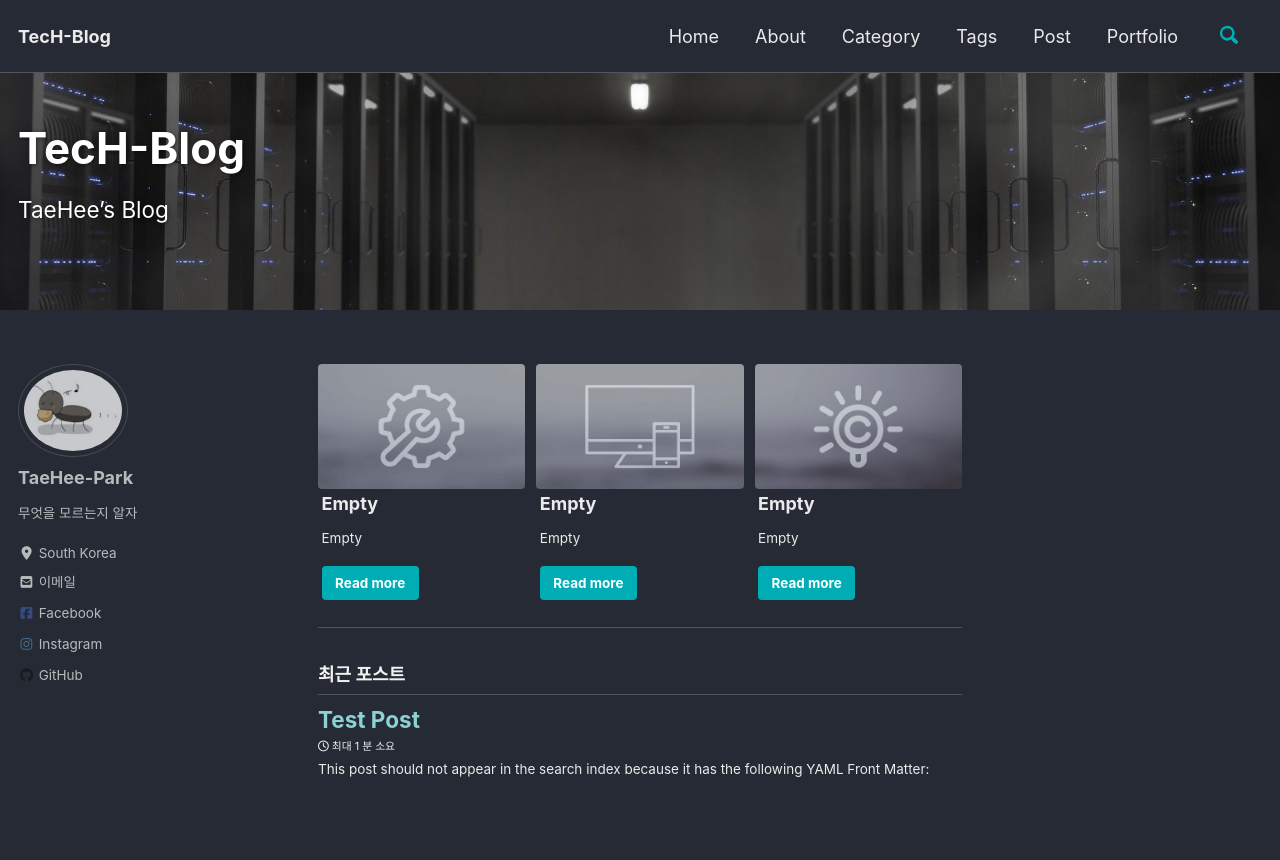
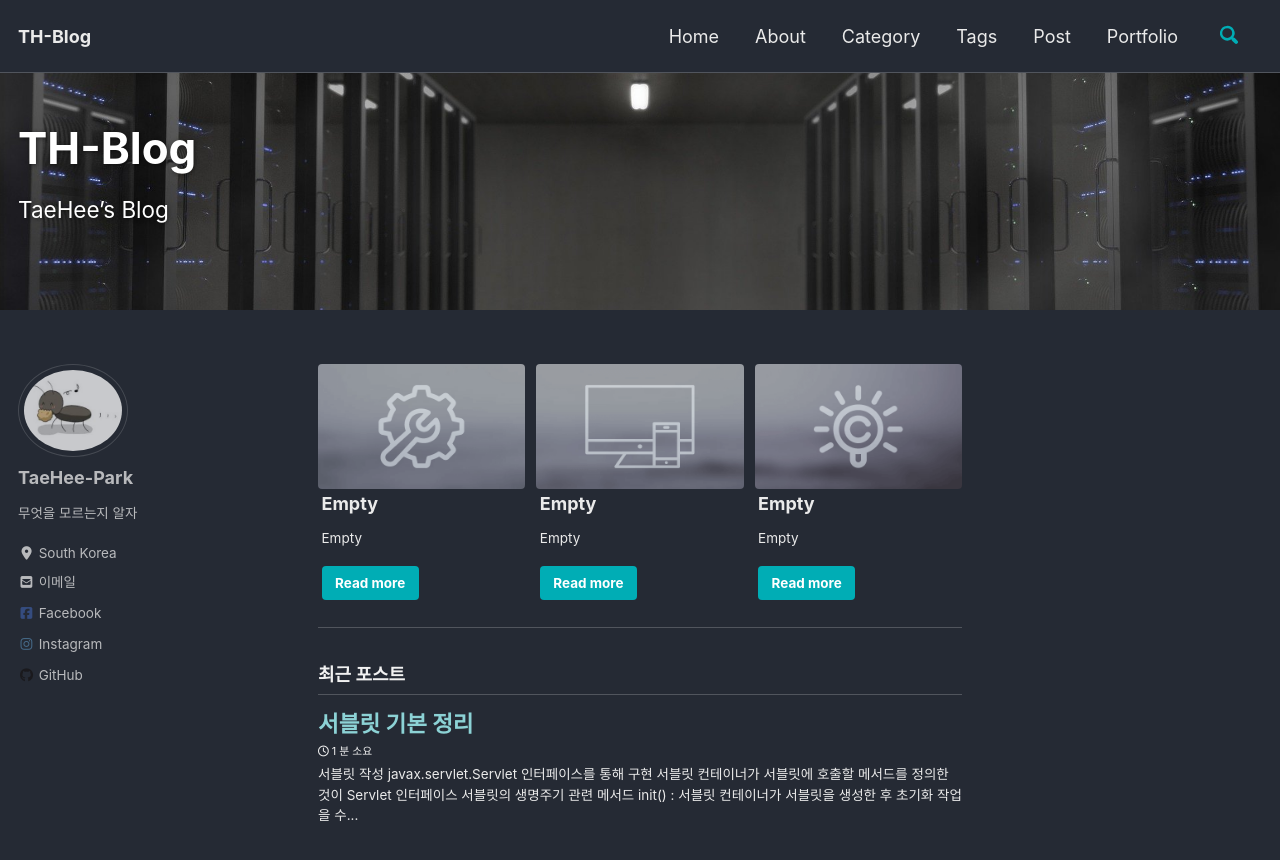
Before and after one commit to pth41/pth41.github.io, a Jekyll site: the page built from index.md, in a window 1280 px wide and 900 px high. Shown: the top 860 px of the window. Built offline with Jekyll 4.4.1, drawn with Linux system fonts in a browser that asks for light colours; cached includes are drawn as plain includes; nearby versions of some CDN libraries; part of the change alters nothing that is shown.

Commit message:
Post upload
Test Post 삭제
사이트 설명 변경
서블릿 기본 정리 post upload

````diff
--- a/_config.yml
+++ b/_config.yml
@@ -16,10 +16,10 @@ minimal_mistakes_skin    : "dark" # "air", "aqua", "contrast", "dark", "dirt", "
 
 # Site Settings
 locale                   : "ko-KR"
-title                    : "TecH-Blog"
+title                    : "TH-Blog"
 title_separator          : "-"
 name                     : &name "TaeHee-Park"
-description              : &description "TaeHee's Bolg"
+description              : "Dev-Blog"
 url                      : "https://pth41.github.io" # the base hostname & protocol for your site e.g.
 baseurl                  : "" # the subpath of your site, e.g.
 repository               : "pth41/pth41.github.io" # GitHub username/repo-name e.g.
--- a/_posts/2017-11-28-post-exclude-search.md
+++ /dev/null
@@ -1,31 +0,0 @@
----
-title:  "Test Post"
-search: false
-categories:
-  - Jekyll
-tags:
-  - Jekyll
-last_modified_at: 2018-02-19T08:06:00-05:00
----
-
-This post should not appear in the search index because it has the following YAML Front Matter:
-
-```yaml
-search: false
-```
-
-**Note:** `search: false` only works to exclude posts when using Lunr as a search provider.
-{: .notice--info}
-
-To exclude files when using Algolia as a search provider add an array to `algolia.files_to_exclude` in your `_config.yml`. For more configuration options be sure to check their [full documentation](https://community.algolia.com/jekyll-algolia/options.html).
-
-```yaml
-algolia:
-  # Exclude more files from indexing
-  files_to_exclude:
-    - index.html
-    - index.md
-    - excluded-file.html
-    - _posts/2017-11-28-post-exclude-search.md
-    - subdirectory/*.html
-```
--- /dev/null
+++ b/_posts/2020-02-17-servlet-base.md
@@ -0,0 +1,85 @@
+---
+title:  "서블릿 기본 정리"
+search: true
+categories:
+  - Servlet
+tags:
+  - servlet
+  - web
+  - server
+  - java
+last_modified_at: 2020-02-17T08:06:00-05:00
+---
+
+## 서블릿 작성
+`javax.servlet.Servlet` 인터페이스를 통해 구현
+서블릿 컨테이너가 서블릿에 호출할 메서드를 정의한 것이 Servlet 인터페이스
+- 서블릿의 생명주기 관련 메서드
+  - `init()` : 서블릿 컨테이너가 서블릿을 생성한 후 초기화 작업을 수행하기 위해 호출 -> 클라이언트 요청 처리 전 준비 작업 작성
+  - `service()` : 클라이언트가 요청할 때 마다 호출되는 메서드 -> 서블릿이 해야 할 일 작성
+  - `destroy()` : 서블릿 컨테이너가 종료되거나 웹 앱이 멈출 때, 또는 해당 서블릿을 비 활성화 시킬 때 호출 -> 확보한 자원을 해제하거나 데이터를 저장하는 등 마무리 작업 작성
+- 기타 메서드
+  - `getServletConfig()` : 서블릿 설정 정보를 다루는 `ServletConfig` 객체 반환 -> 서블릿 이름과 초기 매개변수 값, 환경정보
+  - `getServletInfo()` : 문자열을 반환 -> 서블릿을 작성한 사람에 대한 정보나 서블릿 버번, 권리 등
+
+## 서블릿 배치 정보 작성
+`web.xml`에 서블릿 배치 정보를 작성한다.
+
+`<servlet>`태그를 사용하여 서블릿 별명과 서블릿 클래스명을 설정
+
+```yaml
+<!-- 서블릿 등록 -->
+<servlet>
+  	<servlet-name>Hello</servlet-name> <!-- Alias -->
+  	<servlet-class>HelloWorld</servlet-class> <!-- Class_Name -->
+</servlet>
+```
+
+`<servlet-mapping>`태그를 사용하여 서블릿과 URL을 매핑
+
+```yaml
+<!-- 서블릿 URL 연결 -->
+<servlet-mapping>
+	<servlet-name>Hello</servlet-name>
+	<url-pattern>/Hello</url-pattern>
+</servlet-mapping>
+```
+
+## 서블릿 구동 절차
+1. 클라이언트 요청이 들어오면 서블릿 컨테이너는 서블릿을 찾음
+2. 서블릿이 없다면, 서블릿 클래스를 로딩하고 인스턴스를 준비 후 생성자를 호출. 그리고 서블릿 초기화 메서드인 `init()`를 호출
+3. 클라이언트 요청을 처리하는 `service()`호출.
+4. `service()`에서 만든 결과를 HTTP 프로토콜에 맞추어 클라이언트에 응답
+5. 서블릿 컨테이너를 종료하거나, 웹 애플리케이션을 종료 한다면, 서블릿 컨테이너는 종료되기 전에 생성된 모든 서블릿에 대해 `destroy()`호출
+
+## Welcome File
+**디렉토리의 기본 웹 페이지**
+`web.xml`의 `<welcom-file-list>` 태그를 사용하여 설정
+이 태그의 하위 태그인 `<welcome-file>`에 웰컴 파일의 이름을 적어 넣어서 등록
+웰컴 파일이 여러 개인 경우, `<welcom-file-list>`태그에 선언된 순서대로 찾음
+
+## GenericServlet
+서블릿 클래스가 필요로 하는 `init(), destroy(), getServletConfig(), getServletInfo()`를 미리 구현하여 상속
+서블릿을 만들 때 `GenericServlet`을 상속받는다면 `service()`만 구현하면 됨
+
+`service()`의 매개변수 중에서 `ServletRequest`객체는 클라이언트의 요청 정보를 다룰 때 사용
+그 중 `getParameter()`는 `GET`이나 `POST` 요청으로 들어온 매개변수 값을 꺼낼 때 사용
+> request.getParameter("a");
+
+`ServletResponse` 객체는 응답과 관련된 기능 제공
+`setContentType()`으로 출력할 데이터의 인코딩 형식과 문자 집합을 지정.
+> response.setContentType("text/plain");
+> 출력할 데이터가 텍스트이고 별도의 메타정보가 없음
+
+`setCharacterEncoding()`은 출력할 데이터의 문자 집합을 지정.
+기본값은 `ISO-8859-1`
+> response.setCharacterEncoding("UTF-8");
+> 데이터를 출력할 때 유니코드 값을 `UTF-8` 형식으로 변환
+
+`getWriter()`는 출력 스트림 객체를 반환. 이미지나 동영상과 같은 바이너리 데이터를 출력할 때는 `getOutputStream()`을 사용
+> PrintWriter writer = response.getWriter();
+> `getWriter()`를 호출하기 전에 `setContentType()`나 `setCharacterEncoding()`을 먼저 호출
+
+Servlet3.0 사양부터 `@WebServlet` 애노테이션을 사용하여 서블릿 배치 정보 작성 가능
+서블릿의 URL 정보를 `@WebServlet`의 괄호 안에 기술
+> @WebServlet("/url")
````
